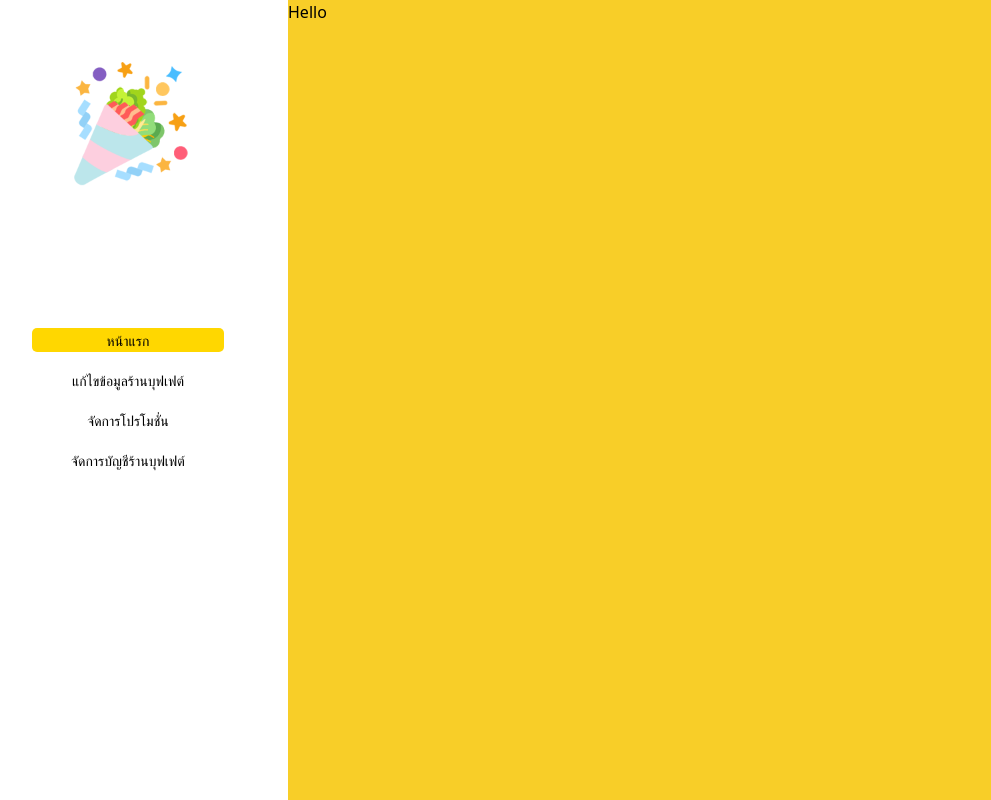
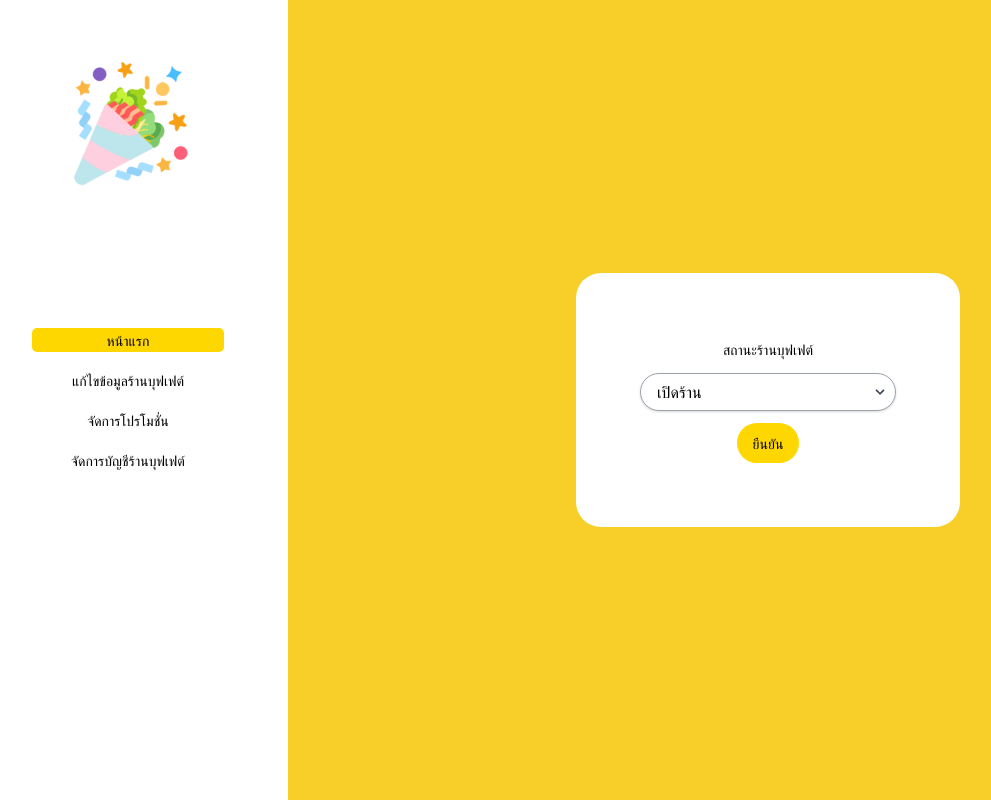
Before and after one commit to Parfet/PAR-Frontend-Restaurant, a Next.js app: page / in a window 1280 px wide. Shown: the whole page, without its empty margins (32-1023 px from the left). Built offline with nearby package versions, Linux system fonts and the light colour scheme.

Commit message:
👾 edit use Home page

```diff
--- a/pages/index.tsx
+++ b/pages/index.tsx
@@ -1,18 +1,15 @@
 import React from 'react'
-// import { useRouter } from 'next/router'
 
 import Navigator from '../core/components/Navigator'
 import { MENU } from '../core/constant/constant'
+import DashBoard from '../features/Home/pages/index'
 
 const Home = () => {
-  // const router = useRouter()
 
   return (
     <div className="">
       <Navigator currentPage={MENU.MENU_HOME}>
-        <>
-          Hello
-        </>
+        <DashBoard />
       </Navigator>
     </div>
   )
```
